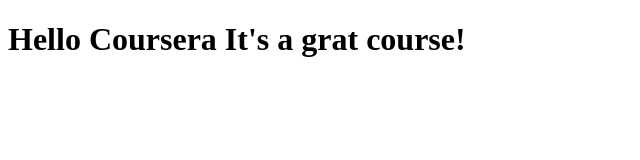
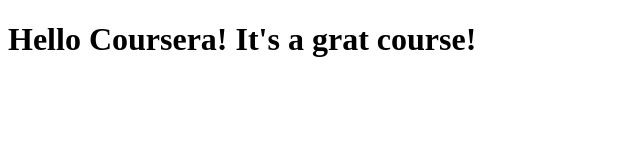
Before and after one commit to Racotaco75/Coursera-test, a plain HTML site: page site/index.html in a window 1280 px wide. Shown: the whole page, without its empty margins (0-640 px from the left). Drawn offline with Linux system fonts and the light colour scheme.

Commit message:
git push

```diff
--- a/site/index.html
+++ b/site/index.html
@@ -6,6 +6,6 @@
     <title>Hello Coursera</title>
 </head>
 <body>
-    <h1>Hello Coursera It's a grat course!</h1>
+    <h1>Hello Coursera! It's a grat course!</h1>
 </body>
 </html>
```
